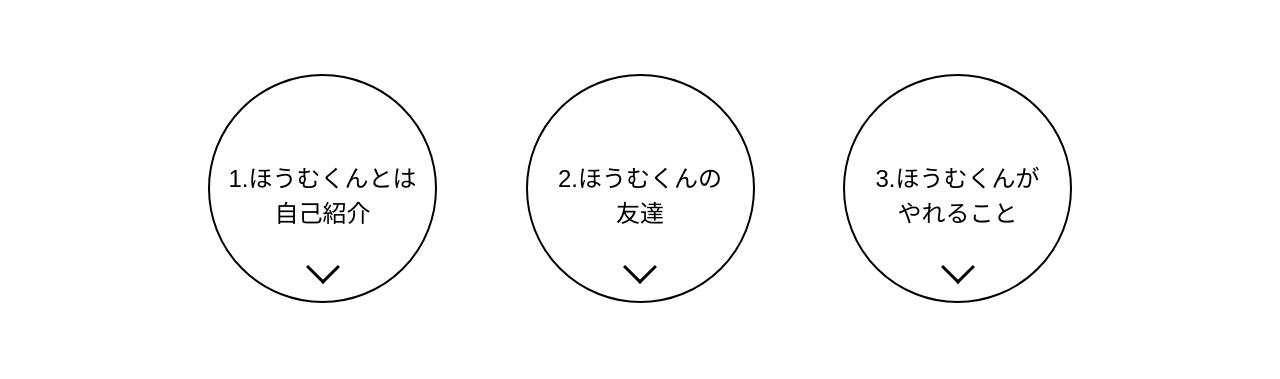
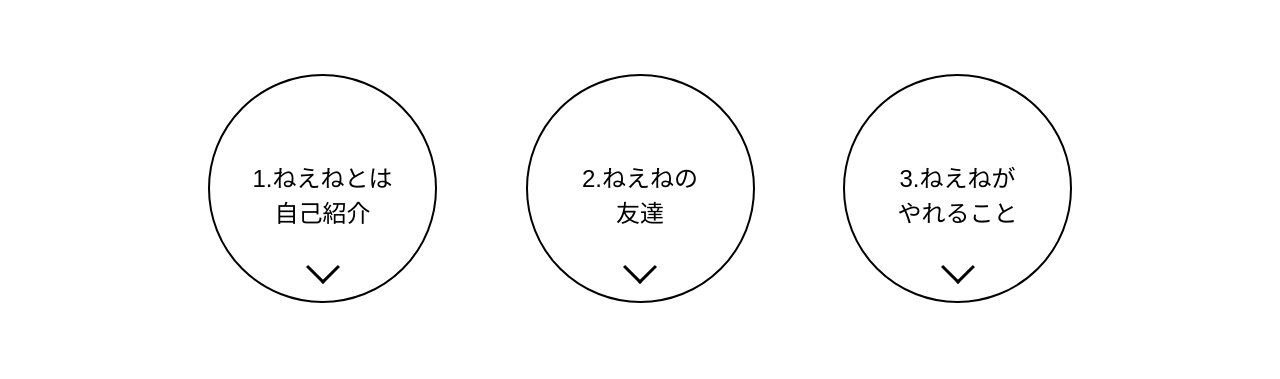
Before and after one commit to Uneki/Shiroshiro, a plain HTML site: page index.html in a window 1280 px wide. Shown: the part 2186-2565 px from the top of the page. Drawn offline with Linux system fonts and the light colour scheme; grey boxes are pictures that could not be loaded.

Commit message:
Update index.html

```diff
--- a/index.html
+++ b/index.html
@@ -35,9 +35,9 @@
 				</div>
 				<nav>
 					<ul id="main_nav">
-						<li><a href="#div01">1.ほうむくんとは<br>自己紹介</a></li>
-						<li><a href="#div03">3.ほうむくんが<br>やれること</a></li>
-						<li><a href="#div02">2.ほうむくんの<br>友達</a></li>
+						<li><a href="#div01">1.ねえねとは<br>自己紹介</a></li>
+						<li><a href="#div03">3.ねえねが<br>やれること</a></li>
+						<li><a href="#div02">2.ねえねの<br>友達</a></li>
 					</ul>
 				</nav>
 				<div class="contents" id="div01">
```
